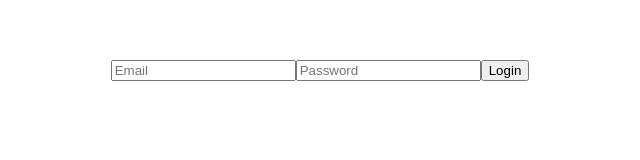
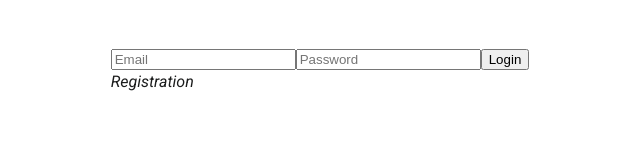
Before and after one commit to valitovgaziz/spa_, a Vue app: page /login in a window 1280 px wide. Shown: the part 334-494 px from the top of the page, without its empty margins (352-992 px from the left). Built offline with nearby package versions, Linux system fonts and the light colour scheme; no server answers.

Commit message:
Добавил ссылку на регистрацию на странице логирования

```diff
--- a/src/components/inout/inout.vue
+++ b/src/components/inout/inout.vue
@@ -1,6 +1,7 @@
 <template>
     <div v-if="!isAuthed">
         <LoginCooky />
+        <RouterLink id="registration" to="/registration">{{ t('messages.registration') }}</RouterLink>
     </div>
     <div v-else>
         <LogoutCooky />
@@ -12,6 +13,7 @@ import store from '@/auth/stores/store.js';
 import LogoutCooky from '@/components/inout/logout.vue';
 import LoginCooky from '@/components/inout/login.vue';
 import { onMounted, computed } from 'vue';
+import { useI18n } from 'vue-i18n';
 
 export default {
     components: {
@@ -22,11 +24,20 @@ export default {
         onMounted(() => {
             store.dispatch('checkAuth');
         });
+
+        const { t } = useI18n();
         const isAuthed = computed(() => store.getters.isAthenticated);
 
         return {
+            t,
             isAuthed
         };
     }
 }
 </script>
+
+<style>
+#registration {
+    font-family: var(--font-secondary);
+}
+</style>
--- a/src/components/inout/registration.vue
+++ b/src/components/inout/registration.vue
@@ -34,9 +34,9 @@
 
 <script>
 import { useI18n } from 'vue-i18n';
-import { errorMessages } from 'vue/compiler-sfc';
 
 export default {
+  name: "register-form",
   setup() {
     const { t } = useI18n();
     return { t };
@@ -76,6 +76,11 @@ export default {
         return false;
       }
 
+      const regexName = /^[a-zA-Z0-9_]{3,20}$/;
+      if (!regexName.text(username)) {
+        return false;
+      }
+
       if (password.length < 6) {
         return false;
       }
@@ -110,6 +115,7 @@ export default {
   padding-top: 0;
   height: 1.5rem;
 }
+
 .register-form {
   max-width: fit-content;
   padding: 1rem 2rem 2rem 2rem;
--- a/src/router/index.js
+++ b/src/router/index.js
@@ -41,7 +41,7 @@ const routes = [
   },
   {
     path: '/registration',
-    name: 'registration',
+    name: 'RegistrationView',
     component: () => import('../views/RegistrationView.vue')
   },
   {
--- a/src/views/RegistrationView.vue
+++ b/src/views/RegistrationView.vue
@@ -1,6 +1,6 @@
 <template>
     <FHeader />
-    <Registration />
+    <RegistrationComponent />
     <FooterB />
 </template>
 
@@ -11,11 +11,14 @@
 <script>
 import FHeader from '../components/header/fullHeader.vue';
 import FooterB from '../components/footerB/footerB.vue';
-import Registration from '../components/inout/registration.vue';
+import RegistrationComponent from '../components/inout/registration.vue';
 
 export default {
-    FHeader,
-    Registration,
-    FooterB,
+    name: 'RegistrationView',
+    components: {
+        FHeader,
+        RegistrationComponent,
+        FooterB,
+    }
 }
 </script>
```
Also changed, not shown: 1 other file (tests, documents, lock files or other folders).
